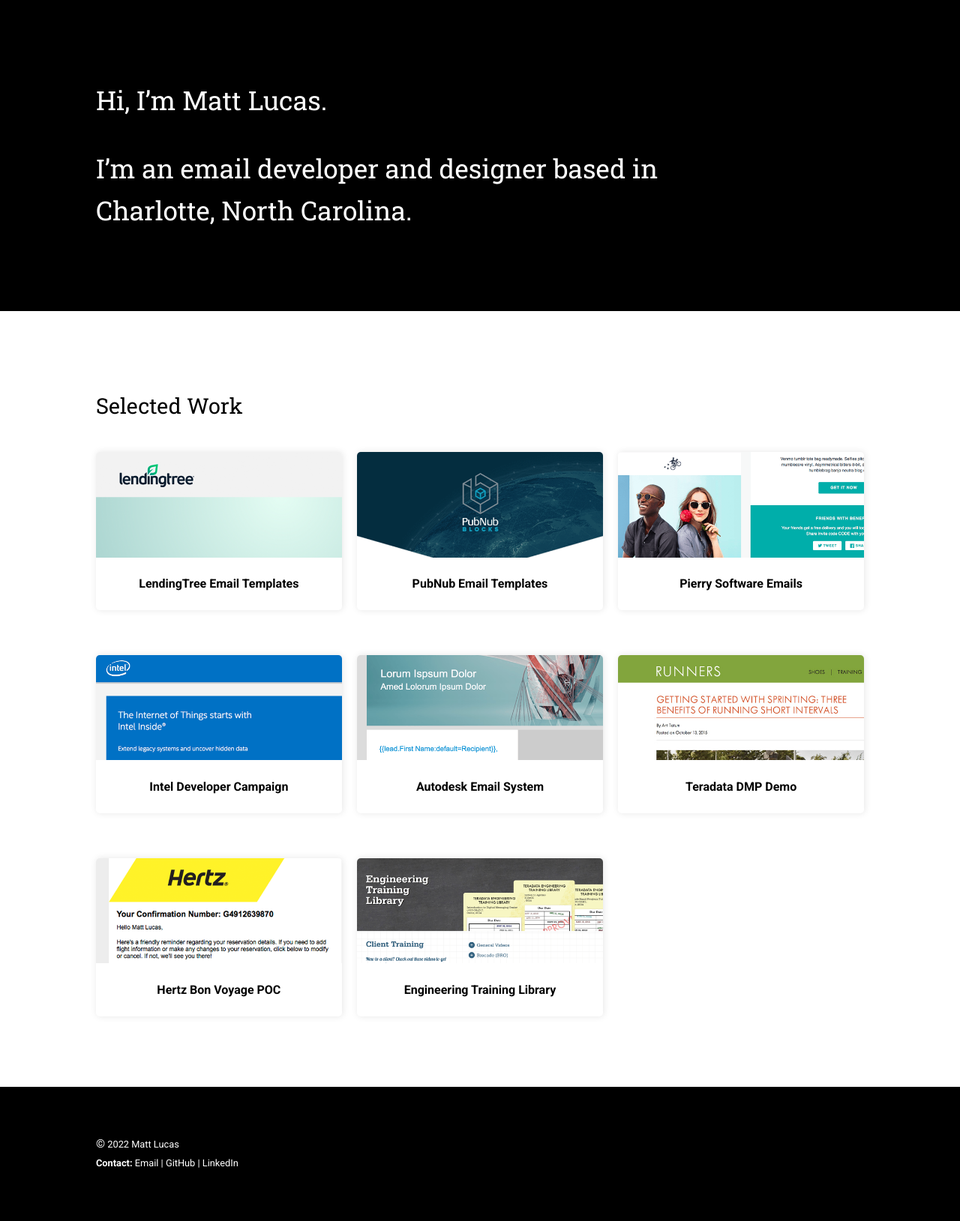
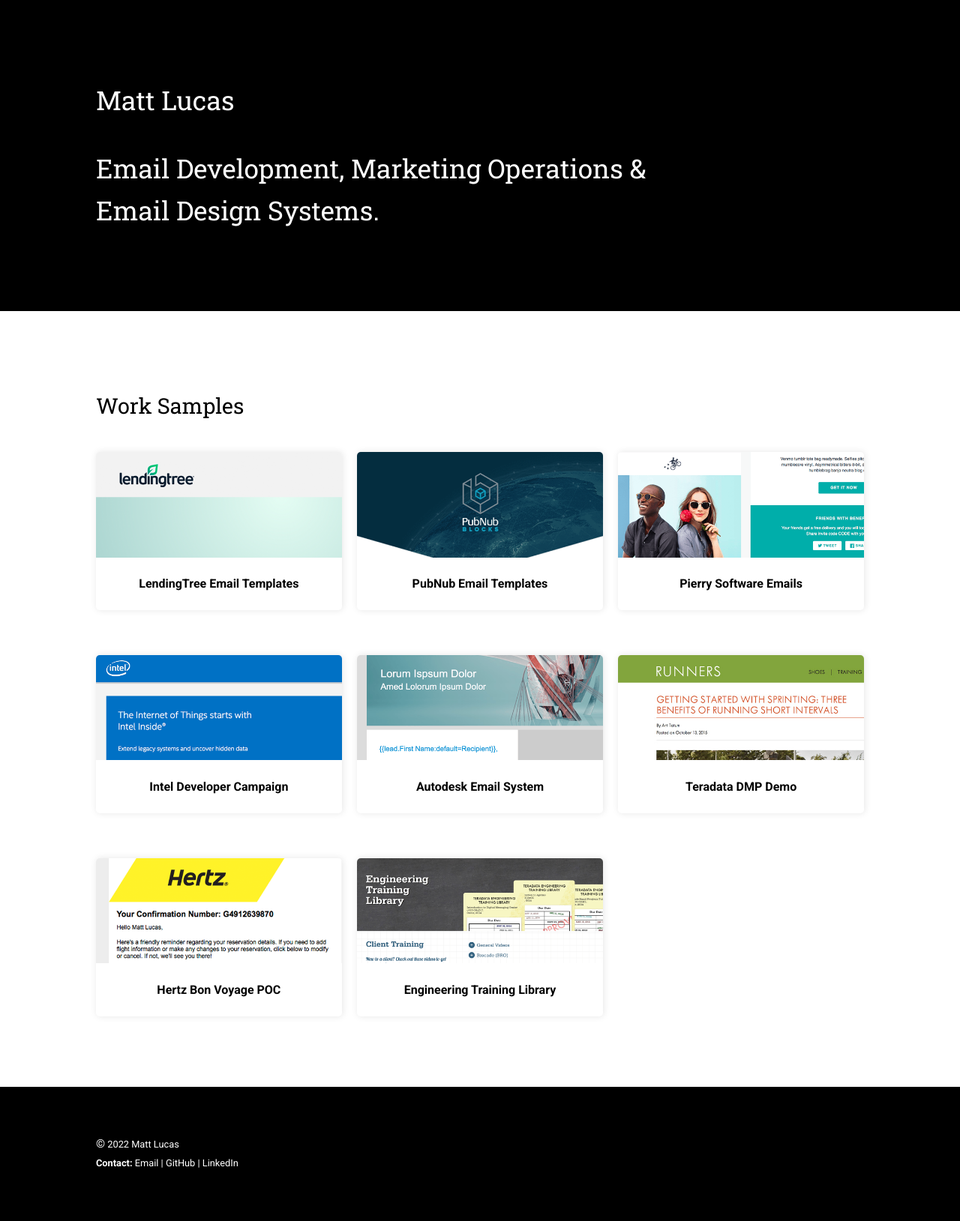
Before and after one commit to mattdavidlucas/mattdavidlucas.github.io, a Jekyll site: the page built from index.html, in a window 1280 px wide. Shown: the whole page at 75% size. Built offline with Jekyll 4.4.1, drawn with Linux system fonts in a browser that asks for light colours; nearby versions of some CDN libraries.

Commit message:
Update copy

```diff
--- a/_config.yml
+++ b/_config.yml
@@ -1,5 +1,5 @@
 # Site settings
-title: Matt Lucas | Senior Email Developer
+title: Matt Lucas | Email Development, Marketing Operations & Email Design Systems.
 description: "Charlotte, North Carolina HTML Email Developer"
 baseurl: "" # the subpath of your site, e.g. /blog/
 #url: "http://mattdavidlucas.com" # the base hostname & protocol for your site
--- a/_includes/site-navigation.html
+++ b/_includes/site-navigation.html
@@ -1,3 +1,3 @@
 <header class="site-header cf">
-	<h1><a href="/" title="Home">Matt Lucas.</a> <span class="job-title">Senior Email Developer.</span></h1>
+	<h1><a href="/" title="Home">Matt Lucas.</a> <span class="job-title">Email Development &amp; Marketing Operations.</span></h1>
 </header><!-- /.site-header -->
--- a/_sass/_typography.scss
+++ b/_sass/_typography.scss
@@ -30,9 +30,9 @@
 		line-height: 1.4em;
 		text-align: center;
 		a {
-			color: #FFF;
+			color: $hoverColor;
 			text-decoration: none;
-			&:visited { color: #FFF;}
+			&:visited { color: $hoverColor;}
 			&:hover { color: $hoverColor; }
 		}
 	}
--- a/index.html
+++ b/index.html
@@ -4,9 +4,9 @@
 <section class="container_site-intro">
 	<div class="wrapper">
 		<section class="site-intro">
-		  <h1>Hi, I&rsquo;m Matt Lucas.</h1>
+		  <h1>Matt Lucas</h1>
 
-		  <h2>I&rsquo;m an email developer and designer based in Charlotte, North Carolina.</h2>
+		  <h2>Email Development, Marketing Operations &amp; Email Design Systems.</h2>
 		</section><!-- /.site-intro -->
 	</div>
 </section>
@@ -15,7 +15,7 @@
 	<div class="wrapper">
 		<section id="portfolio" class="module cf">
 			<header>
-				<h3 class="section-title">Selected Work</h3>
+				<h3 class="section-title">Work Samples</h3>
 			</header>
 
 			{% include portfolio-cards.html %}
```
